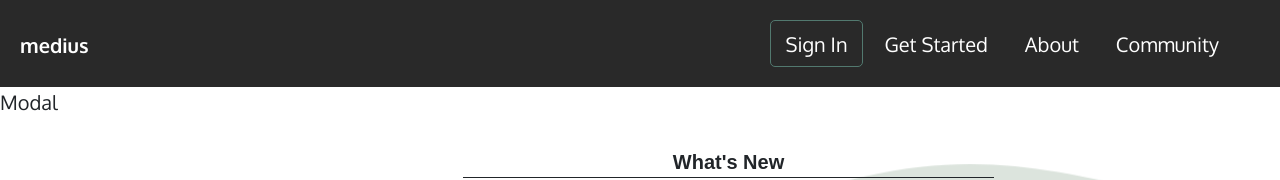
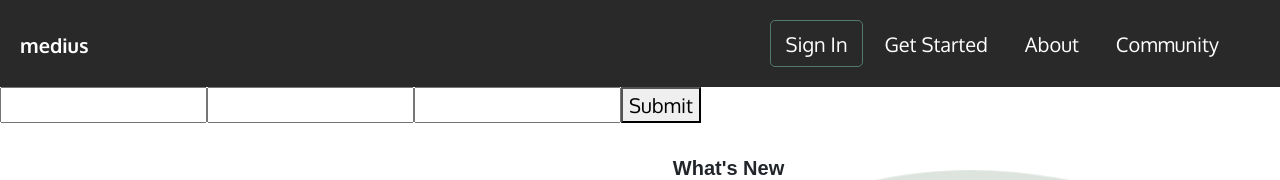
Before and after one commit to Medius-Research-Website/medius-frontend, a React (Create React App) app: page /landingpage in a window 1280 px wide. Both pictures are taken after a click on the element 728 px from the left and 216 px from the top of the page. Shown: the top 180 px of the page. Built offline with nearby package versions, Linux system fonts and the light colour scheme; no server answers.

Commit message:
Create template Modal

```diff
--- a/src/components/newpostmodal.jsx
+++ b/src/components/newpostmodal.jsx
@@ -3,11 +3,25 @@ import React, { Component } from "react";
 import { connect } from "react-redux";
 
 class NewPostModal extends Component{
+    constructor(props){
+        super(props);
+        this.state={
+            ticker:"",
+            insight:"",
+            idea:""
+        }
+    }
+    onSubmit(){
+        //handleSubmission
+    }
     render(){
         if (this.props.show)
             return(
                 <div>
-                Modal
+                    <input value={this.state.ticker} onChange={(e)=>{this.setState({ticker:e.target.value||""})}} type="text"/>
+                    <input value={this.state.insight} onChange={(e)=>{this.setState({insight:e.target.value||""})}} type="text"/>
+                    <input value={this.state.idea} onChange={(e)=>{this.setState({idea:e.target.value||""})}} type="text"/>
+                    <button onClick={this.onSubmit}>Submit</button>
                 </div>
             )
         else
```
